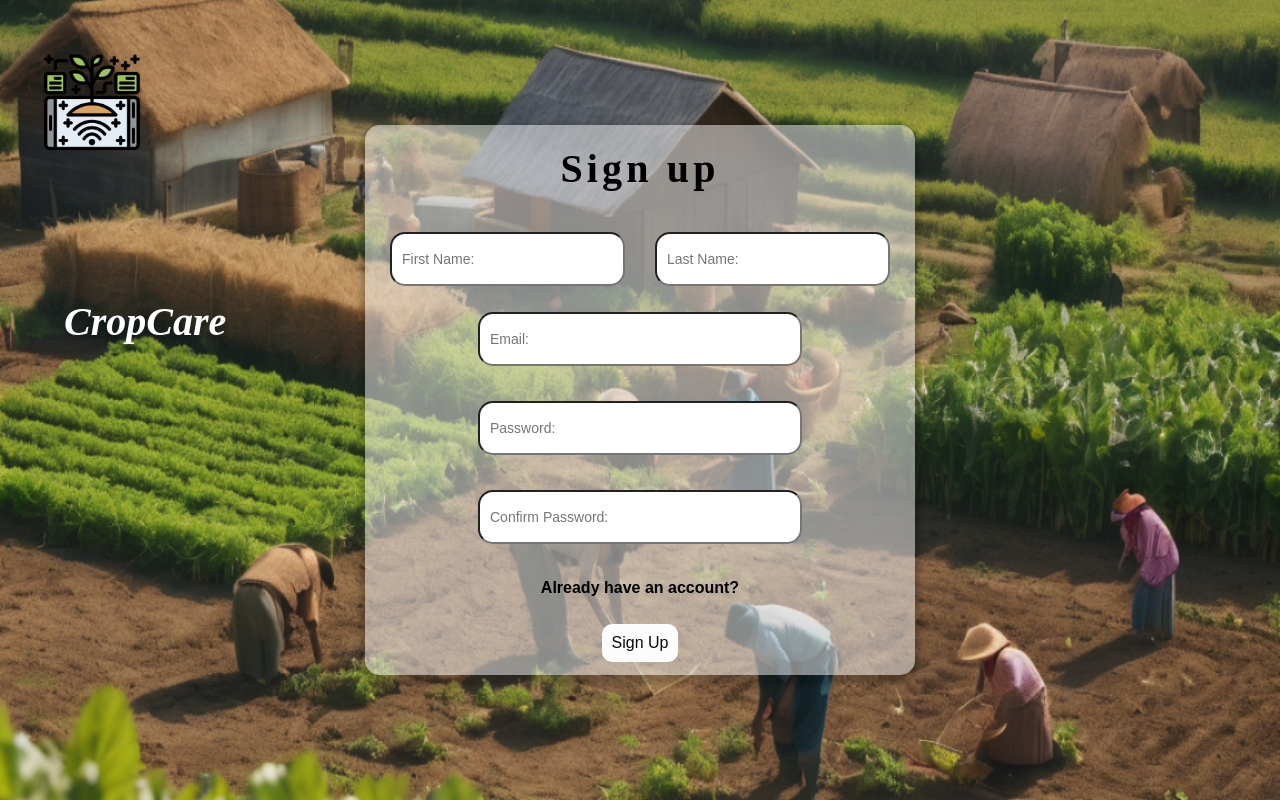
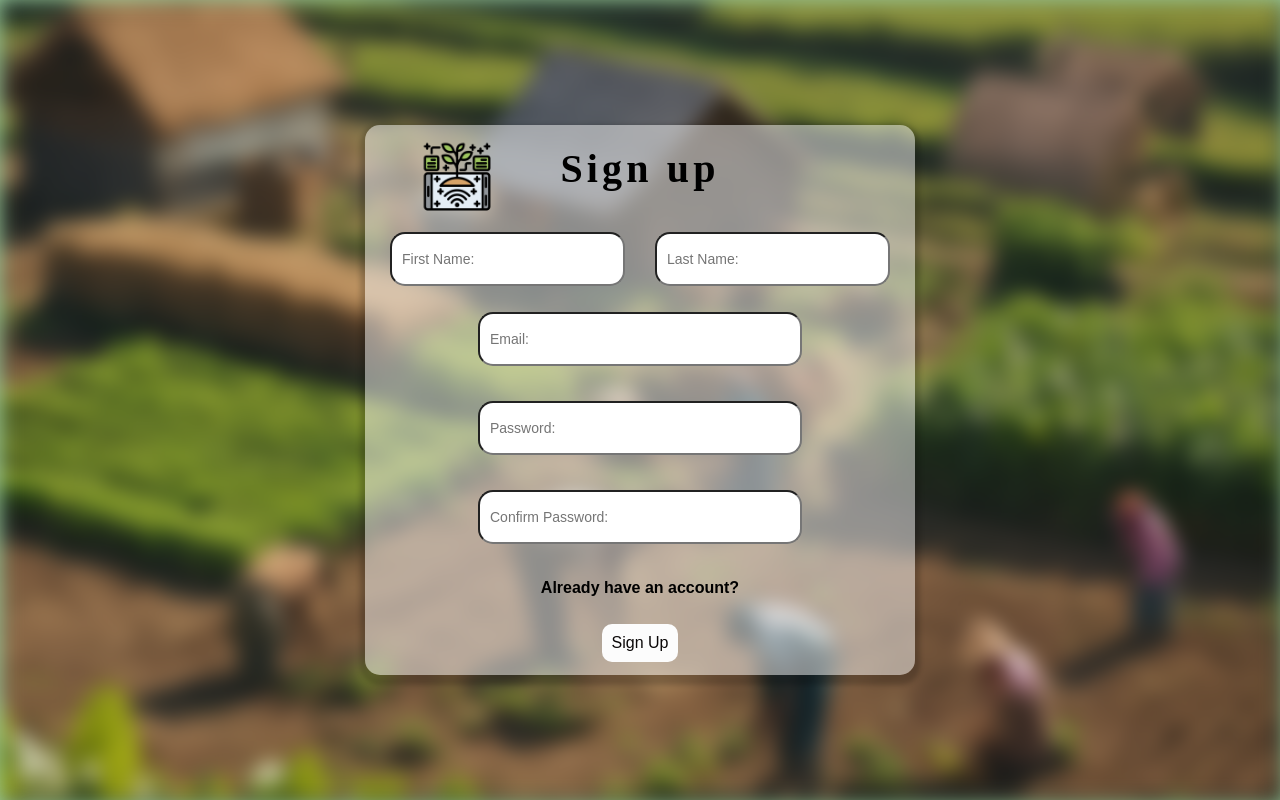
Before and after one commit to Mao07077/crop, a React (Create React App) app: page /signup in a window 1280 px wide. Built offline with nearby package versions, Linux system fonts and the light colour scheme.

Commit message:
konting adjustments lang

```diff
--- a/src/components/Login/login.css
+++ b/src/components/Login/login.css
@@ -4,7 +4,7 @@
     left: 0;
     top: 0;
     position: absolute;
-    box-shadow: 4px 4px 4px;
+    filter:blur(10px);
     z-index: -1;
   }
 
--- a/src/components/landingpage/Landingpage.css
+++ b/src/components/landingpage/Landingpage.css
@@ -3,7 +3,7 @@ body {
   margin: 0;
   padding: 0;
   font-family: Arial, sans-serif;
-  background-color: #1edb9c;
+  background-color: #96c79a;
 }
 .content {
   position: relative;
--- a/src/components/signup/signup.css
+++ b/src/components/signup/signup.css
@@ -1,38 +1,33 @@
 .bck {
-    width: 100%;
+     width: 100%;
     height: 100%;
     left: 0;
     top: 0;
     position: absolute;
-    box-shadow: 4px 4px 4px;
+    filter:blur(10px);
     z-index: -1;
+
   }
   .ind{
     justify-content: center;
-    flex-shrink: 0;
     color: #000;
     text-align: center;
-    font-family: PT Sans Caption;
+    font-family: Arial, Helvetica, sans-serif;
     font-size: 40px;
     font-weight: 700;
-    margin-top: 20px;
+    margin-top: 30px;
     letter-spacing: 4.16px;
   }
 
   .logo {
-    max-width: 8%;
+    max-width: 13%;
     transform: translate(40%, 50%);
+    position: fixed;
+    margin-top: -20px;
+    margin-left: 5%;
+
   }
-  .slo{
-    color: #FFF;
-    text-shadow: 0px 4px 4px rgba(0, 0, 0, 0.25);
-    font-family: Inria Serif;
-    font-size: 40px;
-    font-style: italic;
-    font-weight: 700;
-    margin-top: 15%;
-    margin-left: 5%;
-  }
+
 
   .FnLs{
     gap: 30px;
--- a/src/components/signup/signup.jsx
+++ b/src/components/signup/signup.jsx
@@ -52,8 +52,10 @@ export const Signup = () => {
   };
 
   return (
-    <div className="bb">
+
+        <div className="bb">
       <div className="frame">
+      <img className="logo" src={logo} alt="logo" />
         <div className="ind">Sign up</div>
         <div className="FnLs">
           <input
@@ -92,9 +94,7 @@ export const Signup = () => {
         </div>
         {error && <div className="error-message">{error}</div>}
       </div>
-      <img className="logo" src={logo} alt="logo" />
-      <div className="slo">CropCare </div>
-      <img className="bck" src={bbg} alt="background" />
+                  <img className="bck" src={bbg} alt="background" />
     </div>
   );
 };
```
